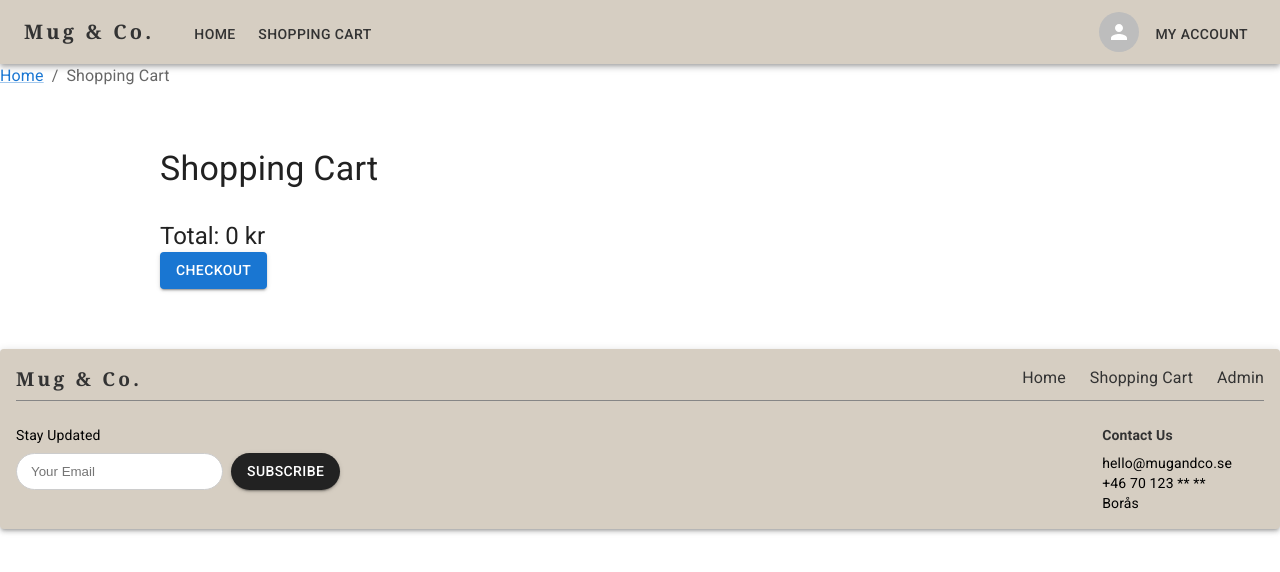
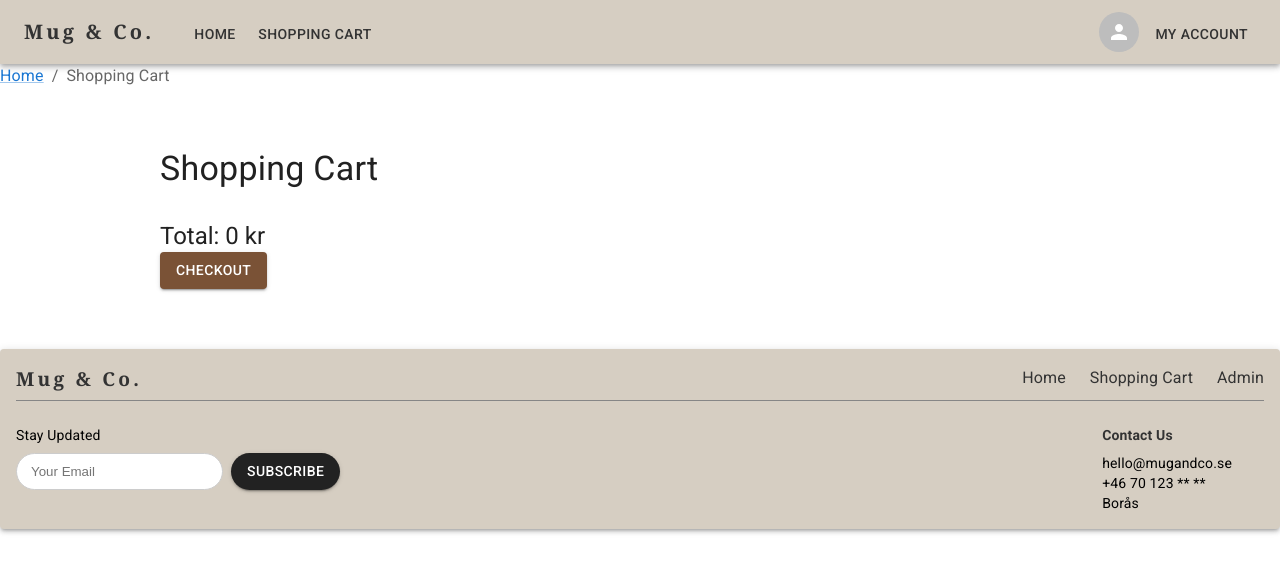
Before and after one commit to Coolastelammetcodes/WebShop, a React (Vite) app in the folder web/: page /shopping-cart in a window 1280 px wide. Shown: the top 572 px of the page. Built offline with nearby package versions, Linux system fonts and the light colour scheme.

Commit message:
add autofill checkout form

```diff
--- a/web/src/routes/checkout/checkout.tsx
+++ b/web/src/routes/checkout/checkout.tsx
@@ -69,6 +69,7 @@ export function Checkout({ cart }: { cart: CartItem[] }) {
         <TextField
           label="First Name"
           fullWidth
+          autoComplete="given-name"
           {...register("firstName")}
           error={!!errors.firstName}
           helperText={errors.firstName?.message}
@@ -77,6 +78,7 @@ export function Checkout({ cart }: { cart: CartItem[] }) {
         <TextField
           label="Last Name"
           fullWidth
+          autoComplete="family-name"
           {...register("lastName")}
           error={!!errors.lastName}
           helperText={errors.lastName?.message}
@@ -85,6 +87,7 @@ export function Checkout({ cart }: { cart: CartItem[] }) {
         <TextField
           label="Email"
           fullWidth
+          autoComplete="email"
           {...register("email")}
           error={!!errors.email}
           helperText={errors.email?.message}
@@ -93,6 +96,7 @@ export function Checkout({ cart }: { cart: CartItem[] }) {
         <TextField
           label="Phone"
           fullWidth
+          autoComplete="tel"
           {...register("phone")}
           error={!!errors.phone}
           helperText={errors.phone?.message}
@@ -101,6 +105,7 @@ export function Checkout({ cart }: { cart: CartItem[] }) {
         <TextField
           label="Address"
           fullWidth
+          autoComplete="street-address"
           {...register("address")}
           error={!!errors.address}
           helperText={errors.address?.message}
@@ -109,6 +114,7 @@ export function Checkout({ cart }: { cart: CartItem[] }) {
         <TextField
           label="City"
           fullWidth
+          autoComplete="address-level2"
           {...register("city")}
           error={!!errors.city}
           helperText={errors.city?.message}
@@ -117,6 +123,7 @@ export function Checkout({ cart }: { cart: CartItem[] }) {
         <TextField
           label="Postal Code"
           fullWidth
+          autoComplete="postal-code"
           {...register("postalCode")}
           error={!!errors.postalCode}
           helperText={errors.postalCode?.message}
@@ -128,6 +135,10 @@ export function Checkout({ cart }: { cart: CartItem[] }) {
           sx={{
             marginTop: "10px",
             padding: "12px",
+            backgroundColor: "#7A5236",
+            "&:hover": {
+              backgroundColor: "#5F3E29",
+            },
           }}
         >
           Continue
--- a/web/src/routes/shopping-cart.tsx
+++ b/web/src/routes/shopping-cart.tsx
@@ -80,7 +80,16 @@ export function ShoppingCart({
         <Typography variant="h5" sx={{ marginTop: "30px" }}>
           Total: {total} kr
         </Typography>
-        <Button variant="contained" onClick={() => navigate("/checkout")}>
+        <Button
+          variant="contained"
+          onClick={() => navigate("/checkout")}
+          sx={{
+            backgroundColor: "#7A5236",
+            "&:hover": {
+              backgroundColor: "#5F3E29",
+            },
+          }}
+        >
           Checkout
         </Button>
       </Box>
```
